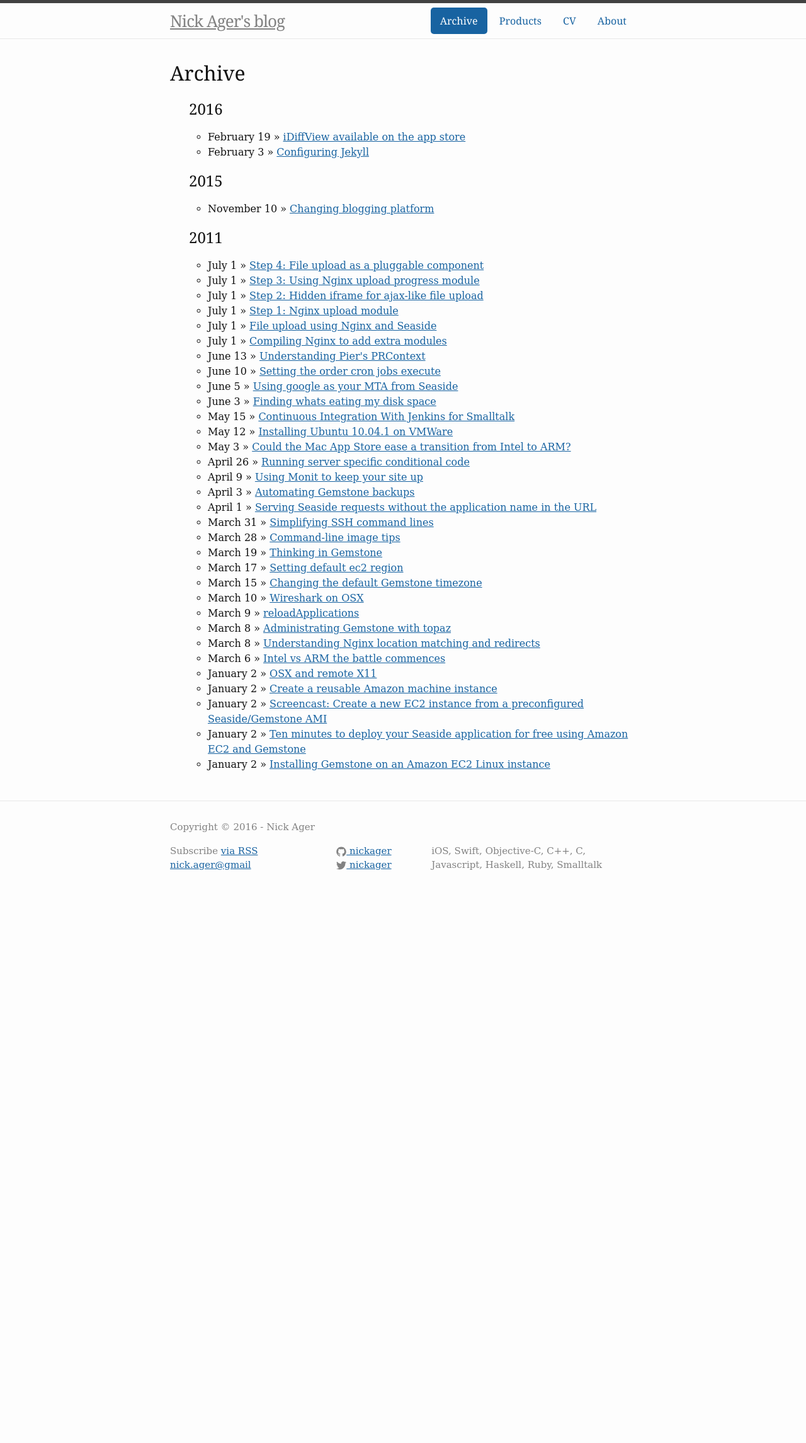
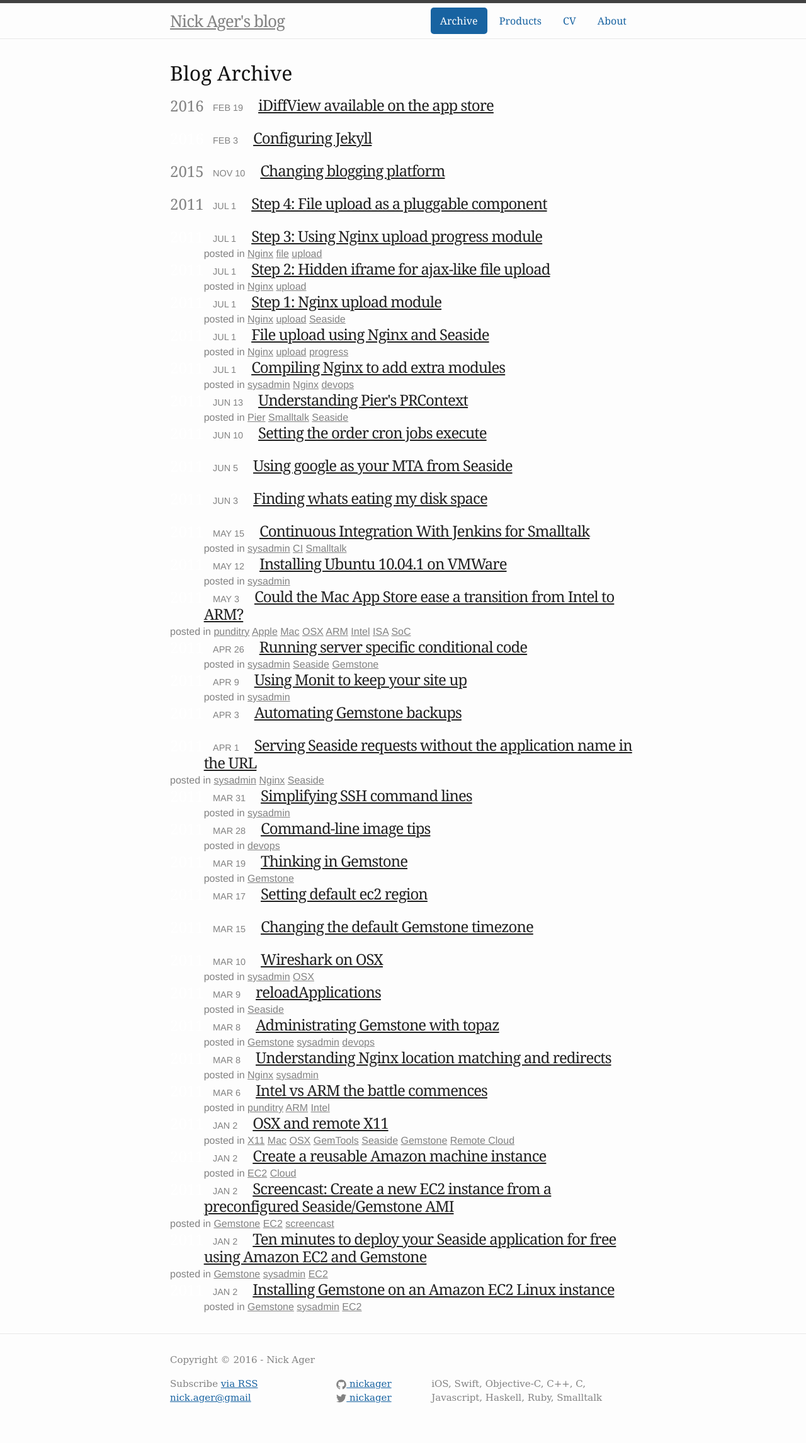
Before and after one commit to NickAger/nickager.github.io, a Jekyll site: the page built from blog/index.html, in a window 1280 px wide. Shown: the whole page at 63% size. Built offline with Jekyll 4.4.1, drawn with Linux system fonts in a browser that asks for light colours; some web fonts are replaced; before the commit the page ends 1445 px from its top, so only the background shows below that.

Commit message:
WIP: archive view

```diff
--- a/_sass/_layout.scss
+++ b/_sass/_layout.scss
@@ -455,3 +455,66 @@ ul.tag-list {
 a.internal {
   color:black;
 }
+
+.posts-index {
+  color:  $grey-color;
+
+  h2.year-group {
+    display: inline-block;
+    float: left;
+    margin-top: -.2em;
+  }
+
+  .post-date {
+    text-transform: uppercase;
+    text-align: right;
+    left: 0em;
+    top: 1.8em;
+    font-size: .9em;
+    line-height: 1.2em;
+    margin-left: 1em;
+    font-family: $small-title-font-family;
+  }
+
+  .post-title {
+    font-size: 1.5em;
+    margin-bottom: .3em;
+    margin-left: 1em;
+  }
+
+  .post-title a {
+    color: #222;
+    font-family: $header-font-family;
+  }
+
+  .tags {
+    font-family: $small-title-font-family;
+  }
+
+  .tag a {
+    color: $grey-color;
+    text-decoration: underline;
+  }
+
+  .tag a:hover {
+    color: $link-color;
+  }
+
+}
+
+
+
+/*
+<div class="post-index">
+  <h2 class="year-group" id="y2011">2011</h2>
+
+  <span class="post-date">Feb 19</span>
+  <span class="post-title">
+    <a href="/blog/2011/07/01/File-upload-using-Nginx-and-Seaside-step-2" title="Step 2: Hidden iframe for ajax-like file upload">Step 2: Hidden iframe for ajax-like file upload</a>
+  </span>
+  <div class="tags">posted in
+    <span class="tag"><a href="/tags/#Nginx">Nginx</a></span>
+    <span class="tag"><a href="/tags/#upload">upload</a></span>
+	</div>
+</div>
+*/
--- a/blog/index.html
+++ b/blog/index.html
@@ -2,17 +2,23 @@
 layout: default
 title: Archive
 ---
-	<h1>{{ page.title }}</h1>
-	<ul class="posts">
+	<h1>Blog Archive</h1>
+	<div class="posts-index">
 		{% for post in site.posts %}
 		  {% assign currentdate = post.date | date: "%Y" %}
 		  {% if currentdate != date %}
-		    {% unless forloop.first %}</ul>{% endunless %}
-		    <h2 id="y{{post.date | date: "%Y"}}">{{ currentdate }}</h2>
-		    <ul>
+		    <h2 class="year-group" id="y{{post.date | date: "%Y"}}">{{ currentdate }}</h2>
 		    {% assign date = currentdate %}
-		  {% endif %}
-			<li><span>{{ post.date | date: "%B %-d" }}</span> » <a href="{{ post.url }}" title="{{ post.title }}">{{ post.title }}</a></li>
-		  {% if forloop.last %}</ul>{% endif %}
+			{% else %}
+		    <h2 class="year-group" style="color:white">{{ currentdate }}</h2>
+			{% endif %}
+			<span class="post-date">{{ post.date | date: "%b %-d" }}</span><span class="post-title"><a href="{{ post.url }}" title="{{ post.title }}">{{ post.title }}</a></span>
+			{% if post.tags.first != null %}
+			<div class="tags">posted in
+				{% for tag in post.tags %} <span class='tag'><a href='/tags/#{{tag}}'>{{tag}}</a></span> {% endfor %}
+			</div>
+			{% else %}
+			<div class="tags">&nbsp;</div>
+			{% endif %}
 		{% endfor %}
-	</ul>
+	</div>
--- a/css/main.scss
+++ b/css/main.scss
@@ -14,6 +14,7 @@
 // Our variables
 $base-font-family: Constantia, "Lucida Bright", Lucidabright, "Lucida Serif", Lucida, "DejaVu Serif", "Bitstream Vera Serif", "Liberation Serif", Georgia, serif;
 $header-font-family: "Fjalla One", "Georgia", "Helvetica Neue", Arial, sans-serif;
+$small-title-font-family: "Helvetica Neue",Arial,sans-serif;
 $base-font-size:   16px;
 $base-font-weight: 400;
 $small-font-size:  $base-font-size * 0.875;
```
